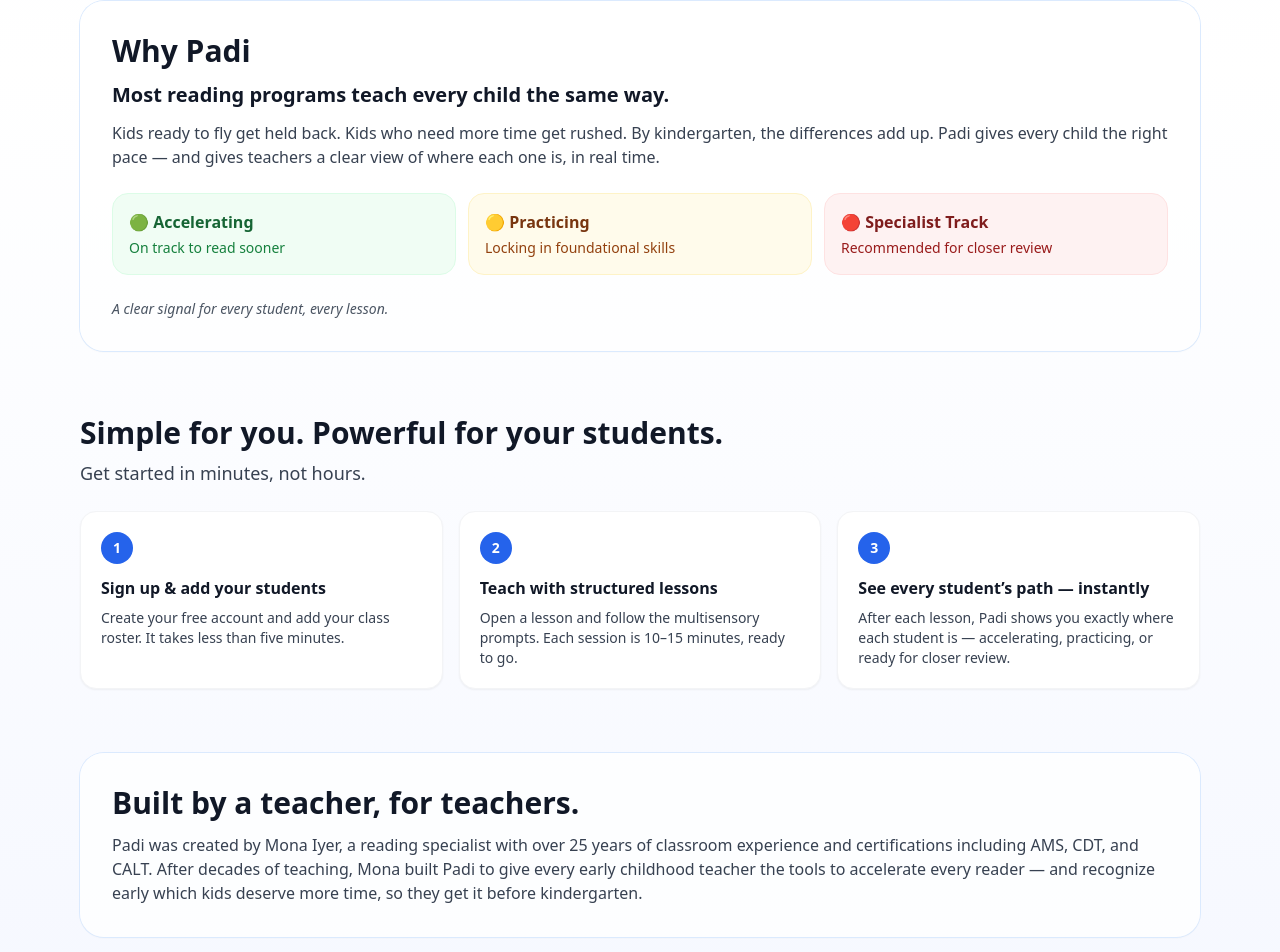
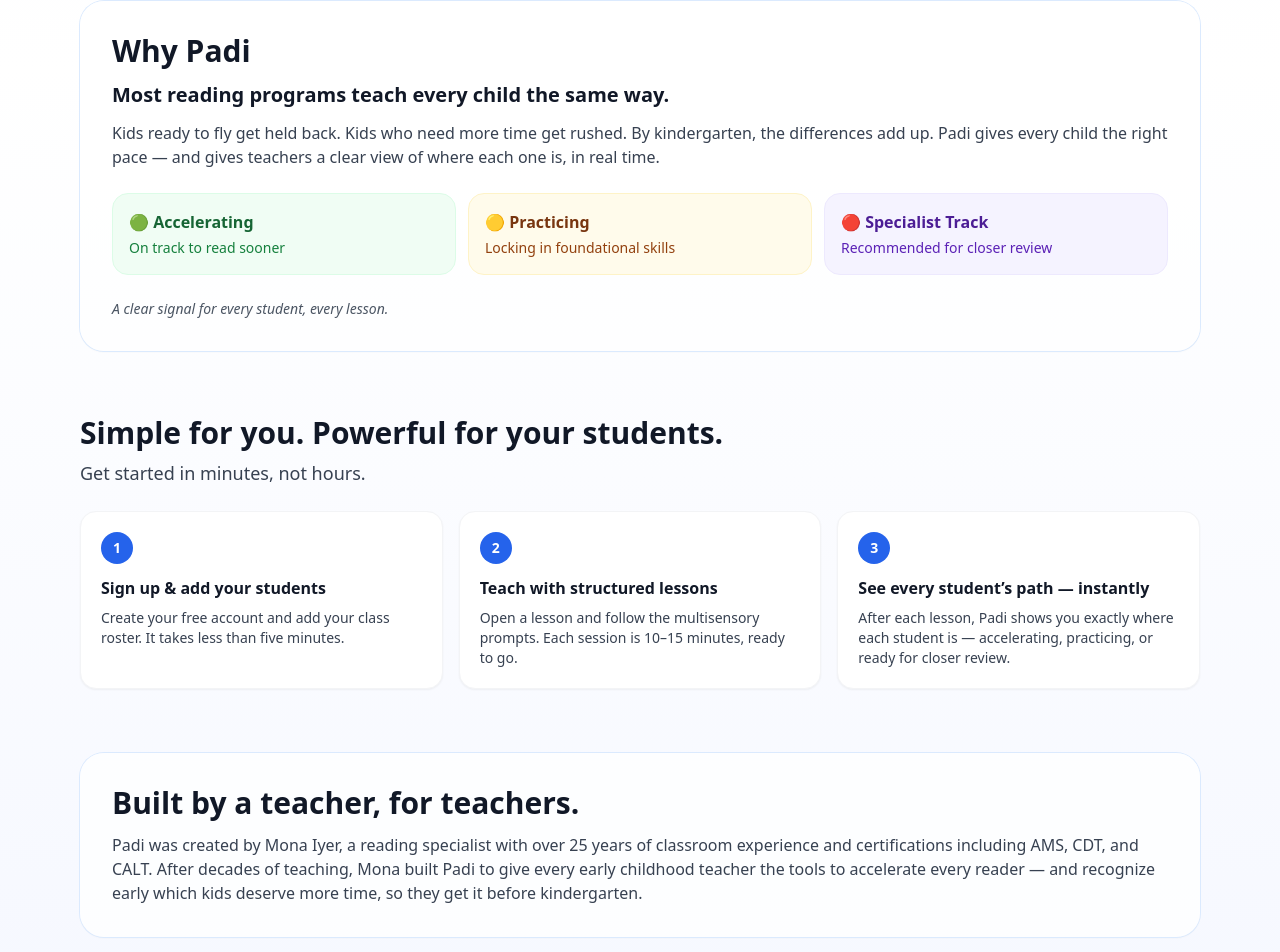
Before and after one commit to go-padi/padi-mvp, a Next.js app: page / in a window 1280 px wide. Shown: the part 1151-2103 px from the top of the page. Built offline with nearby package versions, Linux system fonts and the light colour scheme; no server answers.

Commit message:
BuildLoop iteration 6: LR-26e

```diff
--- a/app/page.tsx
+++ b/app/page.tsx
@@ -114,9 +114,9 @@ export default function Page(){
             <p className="text-base font-semibold text-amber-900">🟡 Practicing</p>
             <p className="mt-1 text-sm text-amber-800">Locking in foundational skills</p>
           </div>
-          <div className="rounded-2xl border border-red-100 bg-red-50 p-4">
-            <p className="text-base font-semibold text-red-900">🔴 Specialist Track</p>
-            <p className="mt-1 text-sm text-red-800">Recommended for closer review</p>
+          <div className="rounded-2xl border border-violet-100 bg-violet-50 p-4">
+            <p className="text-base font-semibold text-violet-900">🔴 Specialist Track</p>
+            <p className="mt-1 text-sm text-violet-800">Recommended for closer review</p>
           </div>
         </div>
         <p className="italic text-sm text-gray-600">A clear signal for every student, every lesson.</p>
--- a/app/teacher/about/page.tsx
+++ b/app/teacher/about/page.tsx
@@ -145,7 +145,7 @@ export default function AboutPage(){
             <div className="rounded-xl border p-4 bg-amber-50 text-amber-900 border-amber-100">
               <p className="text-sm">🟡 <span className="font-semibold">Practicing</span> — Locking in foundational skills — building confidence with practice</p>
             </div>
-            <div className="rounded-xl border p-4 bg-red-50 text-red-900 border-red-100">
+            <div className="rounded-xl border p-4 bg-violet-50 text-violet-900 border-violet-100">
               <p className="text-sm">🔴 <span className="font-semibold">Specialist Track</span> — Recommended for closer review with a reading specialist</p>
             </div>
           </div>
```
Also changed, not shown: 2 other files (tests, documents, lock files or other folders).
